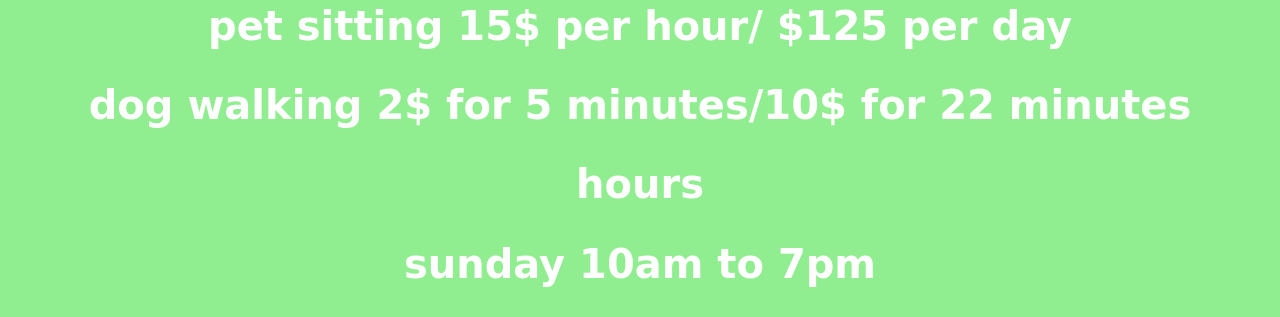
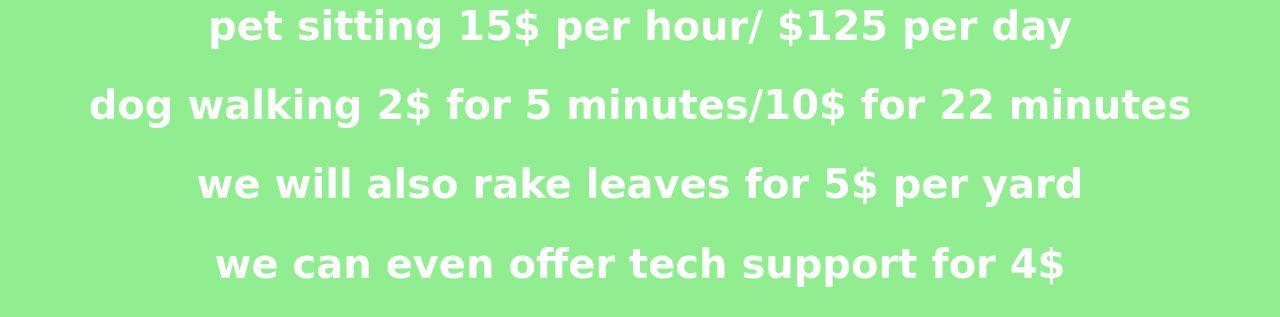
Before and after one commit to gamerboy463/United-Paws, a plain HTML site: page index.html in a window 1280 px wide. Shown: the part 1174-1491 px from the top of the page. Drawn offline with Linux system fonts and the light colour scheme.

Commit message:
Update index.html

```diff
--- a/index.html
+++ b/index.html
@@ -31,6 +31,8 @@ h1 {font-family:cursive;
   <h2>only cash please</h2>
   <h2>pet sitting 15$ per hour/ $125 per day</h2>
   <h2>dog walking 2$ for 5 minutes/10$ for 22 minutes</h2>
+  <h2>we will also rake leaves for 5$ per yard<h2>
+   <h2>we can even offer tech support for 4$<h2>
 
 <h2>hours</h2>
  <h2>sunday 10am to 7pm</h2>
```
